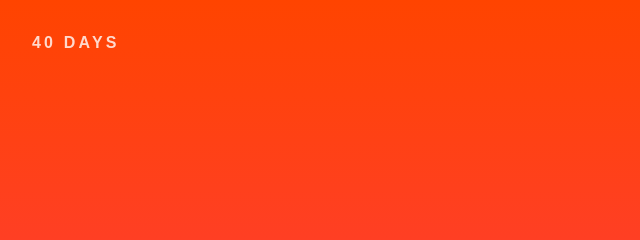
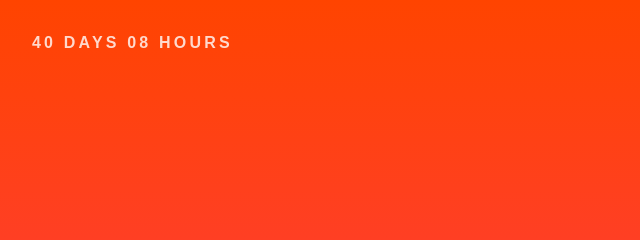
Before and after one commit to kylebillings/tminus, a plain HTML site: page index.html in a window 1280 px wide. Shown: the top 240 px of the page, 0-640 px from the left. Drawn offline with Linux system fonts and the light colour scheme.

Commit message:
one change

```diff
--- a/index.html
+++ b/index.html
@@ -119,7 +119,7 @@ Countdown.prototype._format = function(d) {
 
 countdown = new Countdown('March 3, 2016 5:15 PM');
     console.log(countdown);
-document.getElementById("countdown").innerHTML = countdown.days + " Days";
+document.getElementById("countdown").innerHTML = countdown.days + " Days" + " " + countdown.hours + " Hours";
 
 /**
  * Date.parse Polyfill
```
